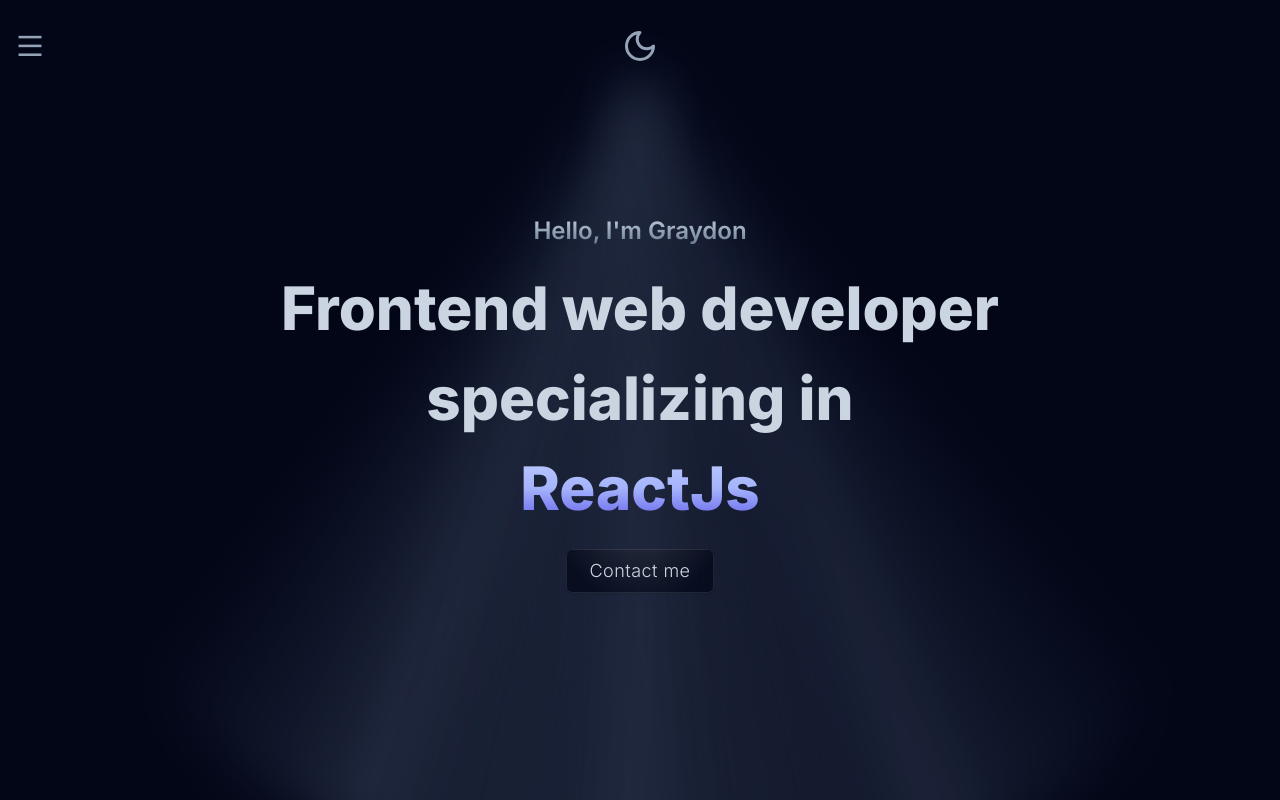
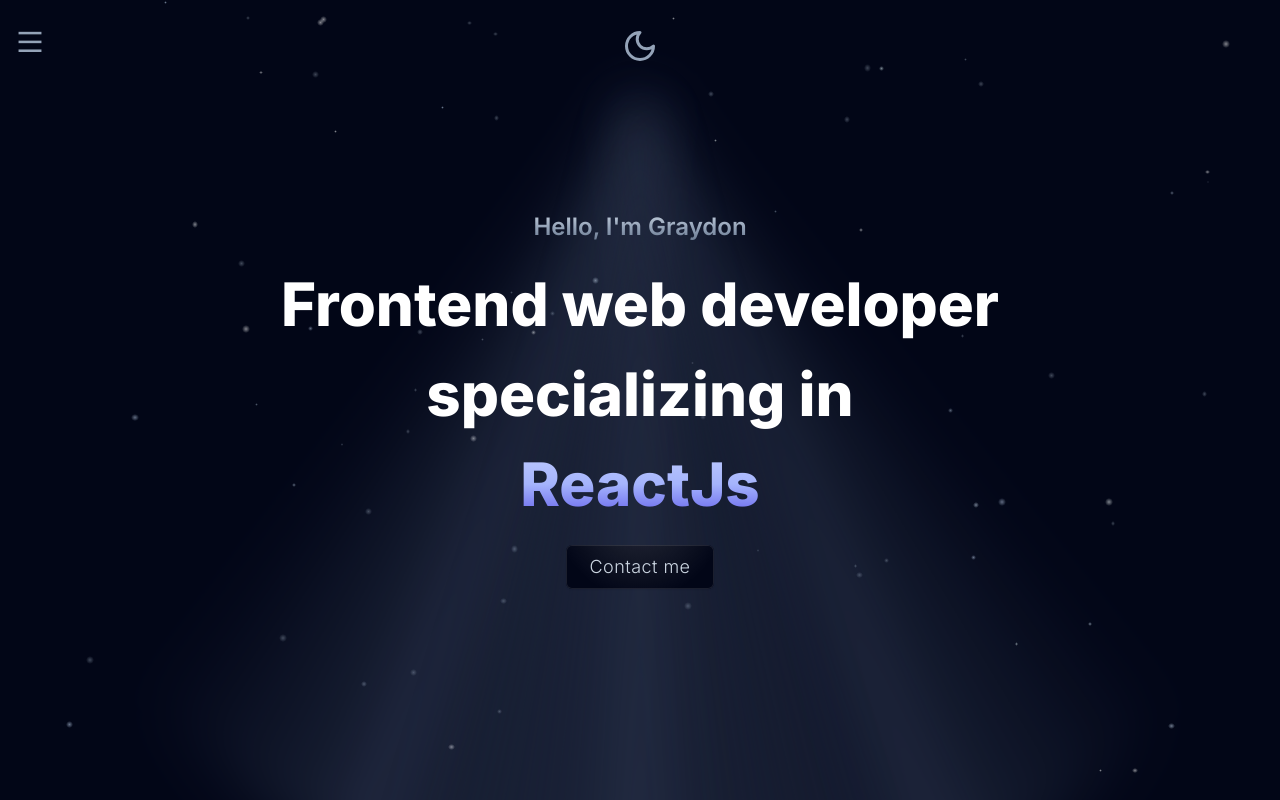
Before and after one commit to graydonvg/portfolio, a Next.js app: page / in a window 1280 px wide. Shown: the top 800 px of the page. Built offline with nearby package versions, Linux system fonts and the light colour scheme.

Commit message:
add stars to background, improve hero contact button entry animation, and light beams, moon and navdrawer button and menu fixed to top of page

```diff
--- a/src/app/globals.css
+++ b/src/app/globals.css
@@ -25,13 +25,13 @@
     -webkit-mask-size: 0%;
     mask-image: linear-gradient(
       -75deg,
-      rgba(0, 0, 0, 0) 100%,
-      rgba(0, 0, 0, 1) 0%
+      rgba(0, 0, 0, 0) 0%,
+      rgba(0, 0, 0, 1) 100%
     );
     -webkit-mask-image: linear-gradient(
       -75deg,
-      rgba(0, 0, 0, 0) 100%,
-      rgba(0, 0, 0, 1) 0%
+      rgba(0, 0, 0, 0) 0%,
+      rgba(0, 0, 0, 1) 100%
     );
   }
   80% {
@@ -40,13 +40,13 @@
     -webkit-mask-size: 0%;
     mask-image: linear-gradient(
       -75deg,
-      rgba(0, 0, 0, 0) 100%,
-      rgba(0, 0, 0, 1) 0%
+      rgba(0, 0, 0, 0) 0%,
+      rgba(0, 0, 0, 1) 100%
     );
     -webkit-mask-image: linear-gradient(
       -75deg,
-      rgba(0, 0, 0, 0) 100%,
-      rgba(0, 0, 0, 1) 0%
+      rgba(0, 0, 0, 0) 0%,
+      rgba(0, 0, 0, 1) 100%
     );
   }
   100% {
@@ -71,7 +71,7 @@
       rgba(250, 250, 250, 0.15) 0%,
       transparent 80%
     ),
-    rgba(2, 6, 23, 0.7);
+    #020617;
 }
 
 .linear-mask {
@@ -109,11 +109,11 @@
 .light-beam {
   position: absolute;
   z-index: -10;
-  top: 80px;
+  top: 100px;
   left: 50%;
   transform: translateX(-50%);
   width: 800px;
-  height: 100svh;
+  height: calc(100svh);
   background-image: conic-gradient(
     from 0deg at 50% -5%,
     transparent 45%,
@@ -133,19 +133,19 @@
     light-beam-scale calc(var(--duration, 5s) * 1.7) var(--delay, 0s) both;
 }
 
-.light-beam-a {
+.light-beam-1 {
   --rotate: 20deg;
   --scale: 1;
   --duration: 4s;
 }
 
-.light-beam-b {
+.light-beam-2 {
   --rotate: 0deg;
   --scale: 1;
   --duration: 6s;
 }
 
-.light-beam-c {
+.light-beam-3 {
   --rotate: -20deg;
   --scale: 1;
   --duration: 5s;
@@ -177,3 +177,38 @@
       scale(var(--scale, 1));
   }
 }
+
+@keyframes fade-in-out {
+  0% {
+    opacity: 0;
+  }
+  10% {
+    opacity: 1;
+    filter: brightness(2);
+  }
+  20% {
+    filter: brightness(0.8);
+  }
+  30% {
+    filter: brightness(2);
+  }
+  40% {
+    filter: brightness(0.8);
+  }
+  50% {
+    filter: brightness(2);
+  }
+  60% {
+    filter: brightness(0.8);
+  }
+  70% {
+    filter: brightness(2);
+  }
+  85% {
+    opacity: 1;
+  }
+  100% {
+    opacity: 0;
+    filter: brightness(0.8);
+  }
+}
--- a/src/app/layout.tsx
+++ b/src/app/layout.tsx
@@ -3,6 +3,7 @@
 import "./globals.css";
 import { cn } from "@/lib/utils";
 import { ReactNode } from "react";
+import StarsBackground from "@/components/StarsBackground";
 
 const inter = Inter({
   subsets: ["latin"],
@@ -25,6 +26,7 @@
         className={cn("bg-slate-950 font-inter text-white", inter.variable)}
       >
         {children}
+        <StarsBackground />
       </body>
     </html>
   );
--- a/src/app/page.tsx
+++ b/src/app/page.tsx
@@ -4,26 +4,30 @@
 
 export default function Home() {
   return (
-    <div className="relative overflow-hidden">
-      <header className="left-0 top-0 z-20 flex w-full animate-navbar-fade-in-down items-center justify-center py-7">
+    <div className="relative mx-auto my-0 max-w-screen-2xl overflow-hidden">
+      <header className="animate-fade-in-hero-lights-and-icons fixed z-50 flex w-full items-center justify-center py-7">
         <NavDrawer />
-        <Moon className="text-slate-400" size={36} />
+        <Moon
+          className="hover-hover:hover:drop-shadow-illuminate active:drop-shadow-illuminate cursor-pointer text-slate-400"
+          size={36}
+        />
       </header>
 
-      <div className="pointer-events-none inset-0 -z-10 animate-hero-light-beam-fade-in">
+      <div className="animate-fade-in-hero-lights-and-icons pointer-events-none fixed inset-0 -z-40 flex">
         {/* <div className="light-beam light-beam-d"></div> */}
-        <div className="light-beam light-beam-a"></div>
-        <div className="light-beam light-beam-b"></div>
-        <div className="light-beam light-beam-c"></div>
+        <div className="light-beam light-beam-1"></div>
+        <div className="light-beam light-beam-2"></div>
+        <div className="light-beam light-beam-3"></div>
         {/* <div className="light-beam light-beam-e"></div> */}
       </div>
 
-      <main className="flex min-h-screen flex-col items-center px-4">
-        <section className="flex min-h-svh -translate-y-[88px] flex-col items-center justify-center space-y-4 text-center text-slate-300">
+      <main className="flex min-h-svh flex-col items-center px-4">
+        <section className="flex min-h-svh flex-col items-center justify-center space-y-4 text-center">
           <p className="animate-translate-hero-greeting bg-gradient-to-b from-slate-300 via-slate-400 to-slate-500 bg-clip-text text-xl font-semibold text-transparent sm:text-2xl">
-            Hello, I&apos;m Graydon
+            <span>Hello</span>
+            <span>, I&apos;m Graydon</span>
           </p>
-          <h1 className="flex animate-hero-title-unblur flex-col items-center text-2xl/9 font-extrabold sm:text-6xl/[5.625rem]">
+          <h1 className="animate-unblur-hero-title flex flex-col items-center text-2xl/9 font-extrabold sm:text-6xl/[5.625rem]">
             <span>Frontend web developer </span>
             <span>specializing in </span>
             <span className="bg-gradient-to-b from-indigo-200 via-indigo-300 to-indigo-600 bg-clip-text text-transparent">
--- a/src/components/AnimatedButton.tsx
+++ b/src/components/AnimatedButton.tsx
@@ -21,15 +21,15 @@
         scale: {
           type: "spring",
           stiffness: 100,
-          damping: 3,
+          damping: 10,
           mass: 0.1,
         },
       }}
     >
+      <span className="linear-overlay absolute inset-0 block rounded-md p-px" />
       <span className="linear-mask relative block h-full w-full text-lg font-light tracking-wide text-slate-300">
         Contact me
       </span>
-      <span className="linear-overlay absolute inset-0 block rounded-md p-px" />
     </motion.button>
   );
 }
--- /dev/null
+++ b/src/components/StarsBackground.tsx
@@ -0,0 +1,66 @@
+"use client";
+
+import { Star } from "lucide-react";
+import { useEffect, useState } from "react";
+
+type Star = {
+  id: number;
+  top: string;
+  left: string;
+  size: string;
+  animationDuration: number;
+};
+
+function createStar(): Star {
+  return {
+    id: Math.random(),
+    top: `${Math.random() * 100}%`,
+    left: `${Math.random() * 100}%`,
+    size: `${2 + Math.random() * 6}px`,
+    animationDuration: 15 + Math.random() * 15,
+  };
+}
+
+export default function StarsBackground() {
+  const [stars, setStars] = useState<Star[]>([]);
+
+  useEffect(() => {
+    const initialStars = Array.from({ length: 75 }, createStar);
+    setStars(initialStars);
+  }, []);
+
+  function addStar() {
+    const newStar = createStar();
+    setStars((prevStars) => [...prevStars, newStar]);
+  }
+
+  function removeStar(id: number) {
+    setStars((prevStars) => prevStars.filter((star) => star.id !== id));
+  }
+
+  function handleAnimationEnd(id: number) {
+    removeStar(id);
+    addStar();
+  }
+
+  return (
+    <div className="animate-fade-in-hero-lights-and-icons fixed left-0 top-0 -z-50 h-full w-full overflow-hidden">
+      {stars.map((star) => {
+        return (
+          <div
+            key={star.id}
+            className="absolute rounded-full bg-star-radial"
+            style={{
+              top: star.top,
+              left: star.left,
+              width: star.size,
+              height: star.size,
+              animation: `fade-in-out ${star.animationDuration}s ease-in-out forwards`,
+            }}
+            onAnimationEnd={() => handleAnimationEnd(star.id)}
+          />
+        );
+      })}
+    </div>
+  );
+}
--- a/src/components/navDrawer/MenuToggle.tsx
+++ b/src/components/navDrawer/MenuToggle.tsx
@@ -1,13 +1,7 @@
 import { SVGMotionProps, motion } from "framer-motion";
 
 function Path(props: SVGMotionProps<SVGPathElement>) {
-  return (
-    <motion.path
-      className="fill-slate-400 stroke-slate-400"
-      strokeWidth="2"
-      {...props}
-    />
-  );
+  return <motion.path strokeWidth="2" {...props} />;
 }
 
 type MenuToggleProps = {
@@ -17,10 +11,15 @@
 export function MenuToggle({ toggle }: MenuToggleProps) {
   return (
     <button
-      className="absolute left-2 top-6 z-50 flex h-fit cursor-pointer select-none items-center justify-center rounded-full border-none p-2 outline-none md:hover:bg-slate-900"
+      className="fixed left-2 top-5 z-50 flex h-fit cursor-pointer select-none items-center justify-center rounded-full border-none p-2 outline-none"
       onClick={toggle}
     >
-      <svg width="28" height="28" viewBox="0 0 22 19">
+      <svg
+        width="28"
+        height="28"
+        viewBox="0 0 22 19"
+        className="active:drop-shadow-illuminate hover-hover:hover:drop-shadow-illuminate fill-slate-400 stroke-slate-400"
+      >
         <Path
           variants={{
             closed: { d: "M 2 2.5 L 20 2.5" },
--- a/src/components/navDrawer/NavDrawer.tsx
+++ b/src/components/navDrawer/NavDrawer.tsx
@@ -35,22 +35,22 @@
   const dimensions = useDimensions(element);
 
   return (
-    <motion.nav
+    <motion.div
       initial={false}
       animate={isOpen ? "open" : "closed"}
       custom={dimensions?.height}
     >
       <MenuToggle toggle={() => setIsOpen((prev) => !prev)} />
       <motion.div
-        className="absolute bottom-0 left-0 top-0 z-20 w-full bg-slate-950/80"
+        className="fixed bottom-0 left-0 top-0 z-20 w-full bg-slate-900/80 xl:hidden"
         variants={sidebar}
       />
       <motion.div
         id="nav-drawer"
-        className="absolute bottom-0 left-0 top-0 z-30 w-[300px] bg-slate-900"
+        className="fixed bottom-0 left-0 top-0 z-30 w-[300px] bg-slate-900 xl:hidden"
         variants={sidebar}
       />
       <Navigation />
-    </motion.nav>
+    </motion.div>
   );
 }
--- a/src/components/navDrawer/Navigation.tsx
+++ b/src/components/navDrawer/Navigation.tsx
@@ -15,13 +15,15 @@
 
 export function Navigation() {
   return (
+    <nav>
       <motion.ul
         variants={variants}
-      className="absolute left-0 top-[116px] z-40 w-[230px] space-y-6 px-4"
+        className="fixed left-0 top-[116px] z-40 w-[230px] space-y-6 px-4"
       >
         {links.map((link) => (
           <MenuItem key={link} link={link} />
         ))}
       </motion.ul>
+    </nav>
   );
 }
--- a/tailwind.config.ts
+++ b/tailwind.config.ts
@@ -11,20 +11,21 @@
       fontFamily: {
         inter: ["var(--font-inter)"],
       },
+      screens: {
+        "hover-hover": { raw: "(hover: hover)" },
+      },
       backgroundImage: {
-        spotlight:
-          "conic-gradient(from 0deg at 50% -5%, transparent 45%, rgba(124, 145, 182, .3) 49%, rgba(124, 145, 182, .5) 50%, rgba(124, 145, 182, .3) 51%, transparent 55%)",
+        "star-radial":
+          "radial-gradient(50% 50% at 50% 50%, rgba(148, 163, 184, 0.5) 0%, rgba(148, 163, 184, 0) 100%)",
+      },
+      dropShadow: {
+        illuminate: "0 0 3px rgba(148, 163, 184, 0.8)",
       },
       keyframes: {
         "fade-in": {
           "0%": { opacity: "0%" },
           "80%": { opacity: "0%" },
           "100%": { opacity: "100%" },
-        },
-        "fade-in-down": {
-          "0%": { opacity: "0%", transform: "translateY(-100%)" },
-          "80%": { opacity: "0%", transform: "translateY(-100%)" },
-          "100%": { opacity: "100%", transform: "translateY(0%)" },
         },
         "fade-in-unblur": {
           "0%": {
@@ -61,9 +62,8 @@
       },
       animation: {
         "translate-hero-greeting": "translate-greeting 1.5s linear",
-        "navbar-fade-in-down": "fade-in-down 1.6s linear",
-        "hero-light-beam-fade-in": "fade-in 1.6s linear",
-        "hero-title-unblur": "fade-in-unblur 2s linear",
+        "fade-in-hero-lights-and-icons": "fade-in 1.6s linear",
+        "unblur-hero-title": "fade-in-unblur 2s linear",
       },
     },
   },
```
Lines whose indentation alone changed are shown as unchanged.
